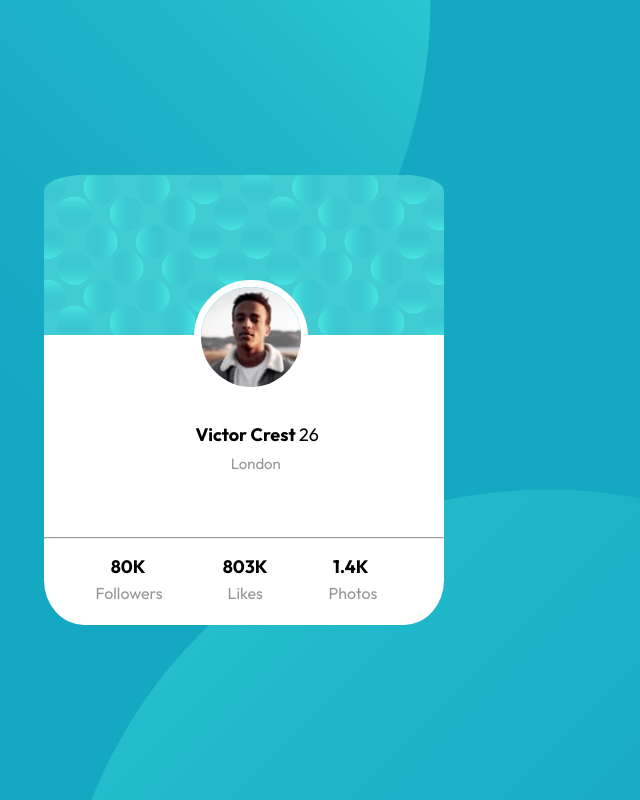
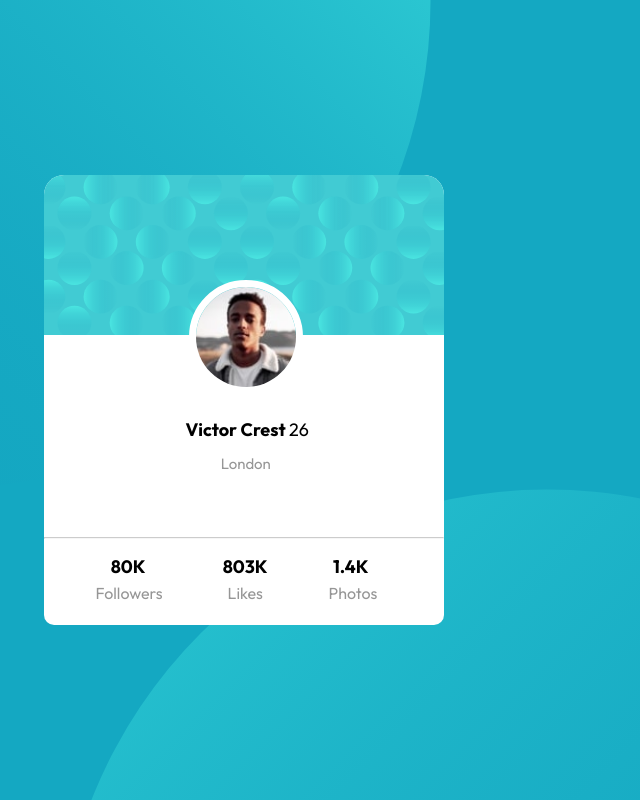
Before and after one commit to dovravaza/profile-card, a plain HTML site: page index.html in a window 1280 px wide. Shown: the whole page, without its empty margins (396-1036 px from the left). Drawn offline with Linux system fonts and the light colour scheme.

Commit message:
Update styles.css

```diff
--- a/styles.css
+++ b/styles.css
@@ -19,21 +19,24 @@ body {
   left: 50%;
   top: 50%;
   transform: translate(-50%, -50%);
-  border-radius: 10%;
+
+  border-top-left-radius: 20px;
+  border-top-right-radius: 20px;
 }
 
 img {
   display: flex;
   min-width: 100%;
   min-height: 100%;
-  border-radius: 10% 10% 0% 0%;
+  border-top-left-radius: 20px;
+  border-top-right-radius: 20px;
 }
 div .avatar {
   border-radius: 100%;
   min-width: 10%;
   min-height: 10%;
   height: 100px;
-  left: 150px;
+  left: 145px;
   top: -55px;
   border: solid 7px white;
   position: relative;
@@ -56,7 +59,7 @@ div .avatar {
   position: relative;
   float: right;
   top: 40px;
-  left: -50px;
+  left: -60px;
   font-weight: 400;
   font-size: 15px;
   color: hsl(0, 0%, 59%);
@@ -66,8 +69,8 @@ div .avatar {
   font-size: 18px;
   font-weight: 700;
   color: hsl(0, 0%, 0%);
-  left: 50%;
-  top: 50%;
+  left: 45%;
+  top: 45%;
   transform: translate(-50%, -50%);
   position: relative;
 }
@@ -80,6 +83,7 @@ div .avatar {
 .line {
   top: -20px;
   position: relative;
+  opacity: 0.5;
 }
 
 .stats {
```
